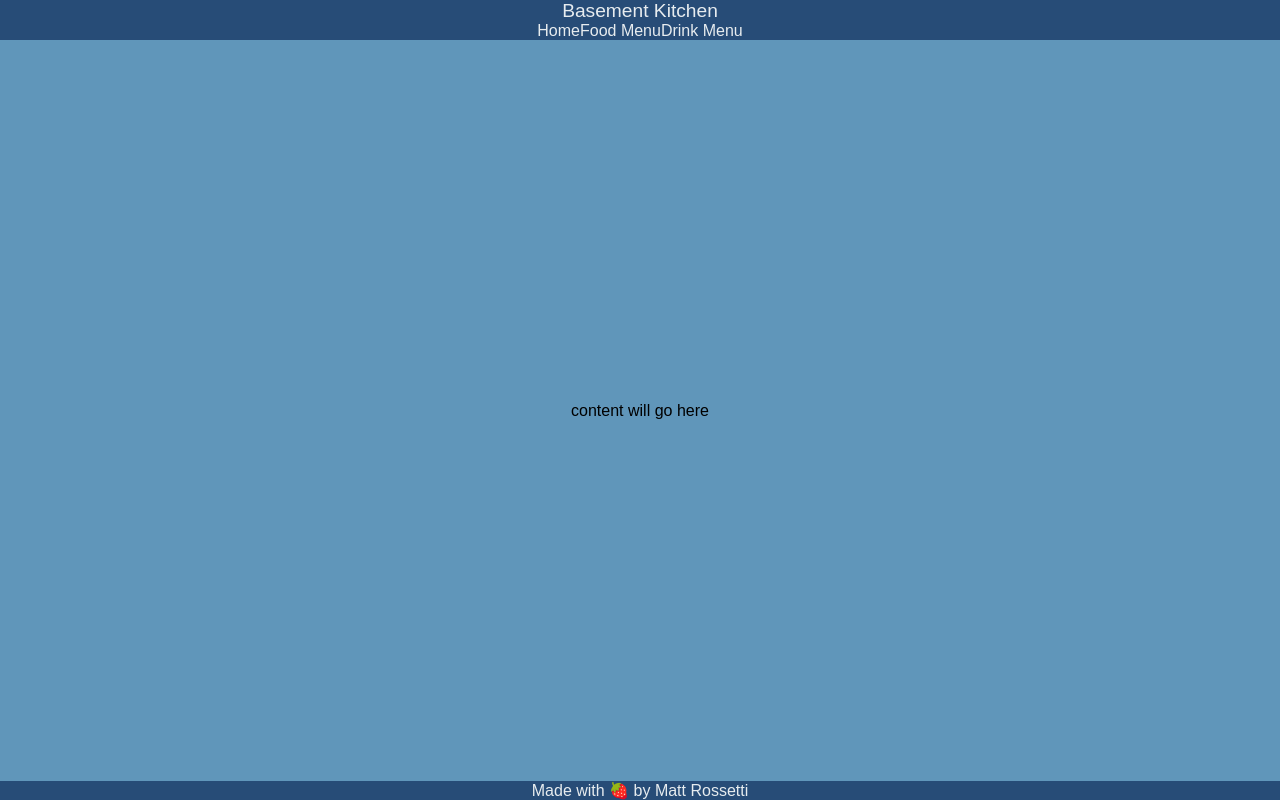
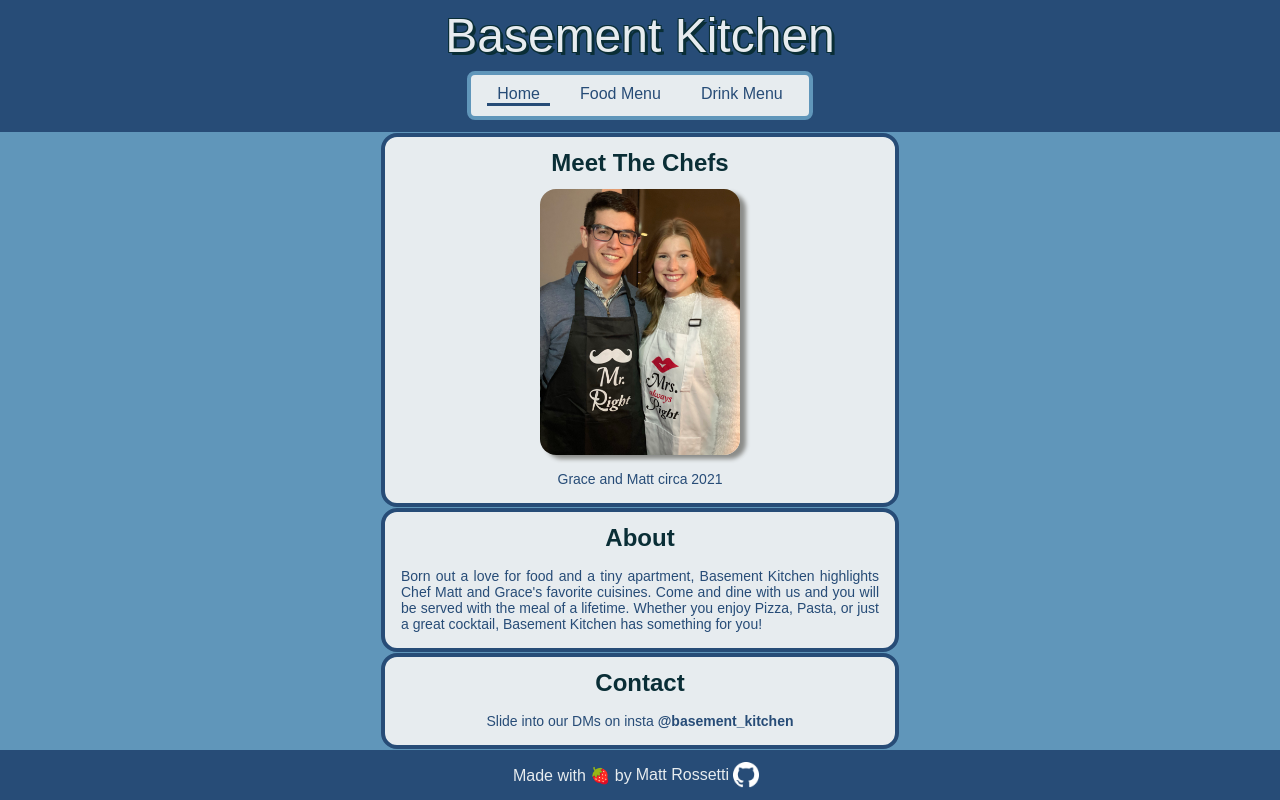
Before and after one commit to MattRossetti/restaurant-page, a website built with webpack: page dist/index.html in a window 1280 px wide. Built offline with nearby package versions, Linux system fonts and the light colour scheme.

Commit message:
completed home page

```diff
--- /dev/null
+++ b/src/button-properties.js
@@ -0,0 +1,26 @@
+
+const returnAllButtons = () => {
+    const foodButton = document.getElementById('food-button');
+    const homeButton = document.getElementById('home-button');
+    const drinkButton = document.getElementById('drink-button');
+    const allButtons = [foodButton, homeButton, drinkButton];
+    return allButtons;
+}
+
+const removeClickedFromAll = (allButtons) => {
+    allButtons.forEach((button) => button.classList.remove('clicked-button'));
+}
+
+const handleButtonClicks = (e) => {
+    if (e.target.classList.contains('clicked')) return;
+    removeClickedFromAll(returnAllButtons());
+    e.target.classList.add('clicked-button');
+}
+
+const addButtonEventListeners = (allButtons) => {
+    allButtons.forEach((button) => {
+        button.addEventListener('click', handleButtonClicks)
+    })
+}
+
+export { returnAllButtons, addButtonEventListeners }
--- a/src/index.js
+++ b/src/index.js
@@ -1,3 +1,8 @@
 import './style.css';
+import { loadPageSkeleton } from './load-page-skeleton';
+import { showHome } from './show-home.js'
+import { addButtonEventListeners, returnAllButtons } from './button-properties';
 
-console.log('working')
+loadPageSkeleton();
+showHome();
+addButtonEventListeners(returnAllButtons());
--- /dev/null
+++ b/src/load-page-skeleton.js
@@ -0,0 +1,66 @@
+import githubIcon from './icons/github-logo.png';
+
+const loadPageSkeleton = () => {
+    const container = document.getElementById('container');
+
+    const header = document.createElement('div');
+    header.classList.add('header');
+
+    const headerTop = document.createElement('div');
+    headerTop.id = 'header-top';
+    headerTop.textContent = 'Basement Kitchen'
+
+    const headerBottom = document.createElement('div');
+    headerBottom.id = 'header-bottom'
+
+    const homeButton = document.createElement('div');
+    homeButton.textContent = 'Home';
+    homeButton.id = 'home-button';
+    homeButton.classList.add('menu-button');
+    homeButton.classList.add('clicked-button');
+
+    const foodButton = document.createElement('div');
+    foodButton.textContent = 'Food Menu';
+    foodButton.id = 'food-button';
+    foodButton.classList.add('menu-button');
+
+    const drinkButton = document.createElement('div');
+    drinkButton.textContent ='Drink Menu';
+    drinkButton.id = 'drink-button'
+    drinkButton.classList.add('menu-button');
+
+    headerBottom.appendChild(homeButton);
+    headerBottom.appendChild(foodButton);
+    headerBottom.appendChild(drinkButton);
+    header.appendChild(headerTop);
+    header.appendChild(headerBottom);
+
+    const content = document.createElement('div');
+    content.id = 'content'
+
+    const footer = document.createElement('div');
+    footer.classList.add('footer');
+
+    const footerText = document.createElement('span');
+    footerText.classList.add('footer-text');
+    footerText.textContent = 'Made with 🍓 by'
+
+    const footerLink = document.createElement('a');
+    footerLink.classList.add('footer-link');
+    footerLink.textContent = 'Matt Rossetti'
+    footerLink.href = "https://github.com/MattRossetti";
+
+    const footerLogo = new Image();
+    footerLogo.classList.add('github-icon');
+    footerLogo.src = githubIcon;
+
+    footerLink.appendChild(footerLogo);
+    footerText.appendChild(footerLink);
+    footer.appendChild(footerText);
+
+    container.appendChild(header);
+    container.appendChild(content);
+    container.appendChild(footer);
+}
+
+export {loadPageSkeleton}
--- /dev/null
+++ b/src/show-home.js
@@ -0,0 +1,73 @@
+const aboutContentText = "Born out a love for food and a tiny apartment, Basement Kitchen highlights Chef Matt and Grace's favorite cuisines. Come and dine with us and you will be served with the meal of a lifetime. Whether you enjoy Pizza, Pasta, or just a great cocktail, Basement Kitchen has something for you!"
+import chefsPictureJpeg from './about-images/chefs-picture.jpeg';
+
+const showHome = () => {
+    const content = document.getElementById('content')
+
+    const chefsContainer = document.createElement('div');
+    chefsContainer.id = 'chefs-container';
+    chefsContainer.classList.add('info-container');
+
+    const chefsHeader = document.createElement('div');
+    chefsHeader.id = 'chefs-header';
+    chefsHeader.classList.add('info-header');
+    chefsHeader.textContent = 'Meet The Chefs';
+
+    const chefsPicture = new Image();
+    chefsPicture.classList.add('picture');
+    chefsPicture.src = chefsPictureJpeg
+
+    const chefsContent = document.createElement('div');
+    chefsContent.id = 'chefs-content';
+    chefsContent.classList.add('info-content');
+    chefsContent.textContent = 'Grace and Matt circa 2021';
+
+    chefsContainer.appendChild(chefsHeader);
+    chefsContainer.appendChild(chefsPicture);
+    chefsContainer.appendChild(chefsContent);
+    content.appendChild(chefsContainer)
+
+    const aboutContainer = document.createElement('div');
+    aboutContainer.id = 'about-container';
+    aboutContainer.classList.add('info-container');
+
+    const aboutHeader = document.createElement('div');
+    aboutHeader.id = 'about-header';
+    aboutHeader.classList.add('info-header');
+    aboutHeader.textContent = 'About';
+
+    const aboutContent = document.createElement('div');
+    aboutContent.id = 'about-content';
+    aboutContent.classList.add('info-content');
+    aboutContent.textContent = aboutContentText
+
+    aboutContainer.appendChild(aboutHeader);
+    aboutContainer.appendChild(aboutContent);
+    content.appendChild(aboutContainer);
+
+    const contactContainer = document.createElement('div');
+    contactContainer.id = 'contact_container';
+    contactContainer.classList.add('info-container');
+
+    const contactHeader = document.createElement('div');
+    contactHeader.id = 'contact_header';
+    contactHeader.classList.add('info-header');
+    contactHeader.textContent = 'Contact';
+
+    const contactContent = document.createElement('div');
+    contactContent.id = 'contact-content'
+    contactContent.classList.add('info-content');
+    contactContent.textContent = 'Slide into our DMs on insta' + '\u00A0';
+
+    const instaHandle = document.createElement('a');
+    instaHandle.classList.add('insta-handle')
+    instaHandle.textContent = '@basement_kitchen'
+    instaHandle.href = 'https://www.google.com'
+
+    contactContent.appendChild(instaHandle);
+    contactContainer.appendChild(contactHeader);
+    contactContainer.appendChild(contactContent);
+    content.appendChild(contactContainer);
+}
+
+export { showHome }
--- a/src/style.css
+++ b/src/style.css
@@ -10,8 +10,9 @@
   --white: #E7ECEF;
   --dark-blue: #274C77;
   --medium-blue: #6096BA;
-  --light-blue: #8B8C89;
+  --light-blue: #A3CEF1;
   --light-grey: #8B8C89;
+  --dark-blue-green: #0A2E36;
 }
 
 @import url('https://fonts.googleapis.com/css2?family=Spline+Sans:wght@500&display=swap');
@@ -19,24 +20,28 @@
 html, body {
   height: 100vh;
   width: 100vw;
-  margin: 0 0;
+  max-width: 100%;
+  margin: 0px;
   font-family: 'Spline Sans', sans-serif;
 }
 
 body {
   display: flex;
   justify-content: center;
+  margin: 0px;
 }
 
-#content {
+#container {
   display: flex;
   flex-direction: column;
   justify-content: space-between;
   align-items: center;
+  width: 100vw;
+  max-width: 100%;
 }
 
-.header, .footer, .middle {
-  width: 100vw;
+.header, .footer, .content {
+  width: 100%;
 }
 
 .header, .footer {
@@ -48,21 +53,124 @@ body {
   align-items: center;
 }
 
+.footer {
+  padding: 8px 0px;
+}
+
+.footer-text {
+  display: flex;
+  align-items: center;
+}
+
+.footer-link {
+  display: flex;
+  align-items: center;
+  text-decoration: none;
+  color: inherit;
+  padding: 4px;
+}
+
+.github-icon {
+  padding: 0 4px;
+  width: 26px;
+  height: auto;
+  transition: transform .5s ease-in-out;
+}
+
+.github-icon:hover {
+  transform: rotate(360deg);
+}
+
 #header-top {
-  font-size: larger;
+  font-size: 48px;
+  margin: 8px;
+  text-shadow:
+  3px 3px 0 var(--dark-blue-green),
+-1px -1px 0 var(--dark-blue-green),
+ 1px -1px 0 var(--dark-blue-green),
+ -1px 1px 0 var(--dark-blue-green),
+  1px 1px 0 var(--dark-blue-green);
 }
 
 #header-bottom {
   font-size: medium;
   display: flex;
+  background-color: var(--white);
+  color: var(--dark-blue);
+  margin: 12px;
+  margin-top: 0px;
+  padding: 6px;
+  border: 4px solid var(--medium-blue);
+  border-radius: 8px;
 }
 
-.middle {
+#content {
   display: flex;
   flex-grow: 1;
   flex-direction: column;
-  justify-content: center;
+  justify-content: space-evenly;
   height: auto;
+  width: 100%;
   align-items: center;
   background-color: var(--medium-blue);
 }
+
+
+.menu-button {
+  position: relative;
+  top: 0;
+  margin: 4px 10px;
+  padding: 0px 10px;
+  transition: top ease 0.2s;
+  cursor: pointer;
+}
+
+.menu-button:hover {
+  top: -3px;
+}
+
+.clicked-button {
+  border-bottom: 3px solid var(--dark-blue);
+}
+
+.info-container {
+  display: flex;
+  flex-direction: column;
+  justify-content: center;
+  align-items: center;
+  width: 510px;
+  background-color: var(--white);
+  border: 4px solid var(--dark-blue);
+  border-radius: 16px;
+  color: var(--dark-blue-green);
+}
+
+.info-header {
+  font-size: 24px;
+  font-weight: bold;
+  padding:12px;
+  padding-bottom: 0px;
+}
+
+.info-content {
+  color: var(--dark-blue);
+  font-size: 14px;
+  font-weight: 100;
+  padding: 16px;
+  text-align: justify;
+  text-justify: inter-word;
+}
+
+.insta-handle {
+  text-decoration: none;
+  color: inherit;
+  font-weight: bold;
+}
+
+.picture {
+  max-width: 200px;
+  height: auto;
+  margin-top: 12px;
+  border-radius: 16px;
+  box-shadow: 6px 4px 4px var(--light-grey)
+}
--- a/webpack.config.js
+++ b/webpack.config.js
@@ -17,6 +17,10 @@ module.exports = {
         test: /\.(woff|woff2|eot|ttf|otf)$/i,
         type:'asset/resource',
       },
+      {
+        test:/\.(png|svg|jpg|jpeg|gif)$/i,
+        type: 'asset/resource',
+      }
     ],
   },
 };
```
Also changed, not shown: dist/0906720ec822d9805f68.jpeg (added), dist/266ca63177bca6f330a7.png (added), dist/6494e2116154310d6b2c.png (added), dist/index.html, dist/main.js, src/about-images/chefs-picture.jpeg (added), src/icons/github-logo.png (added), 1 other file.
